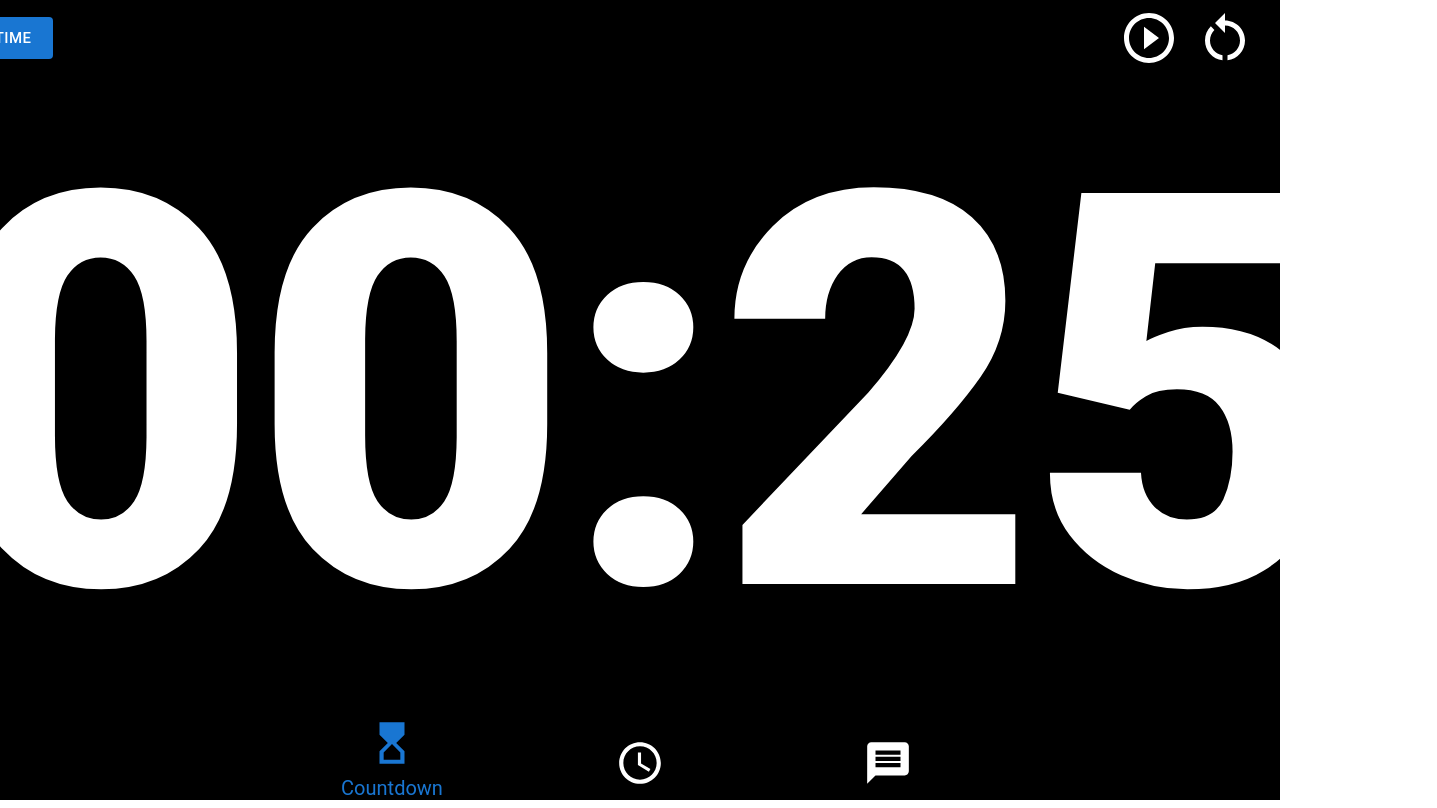
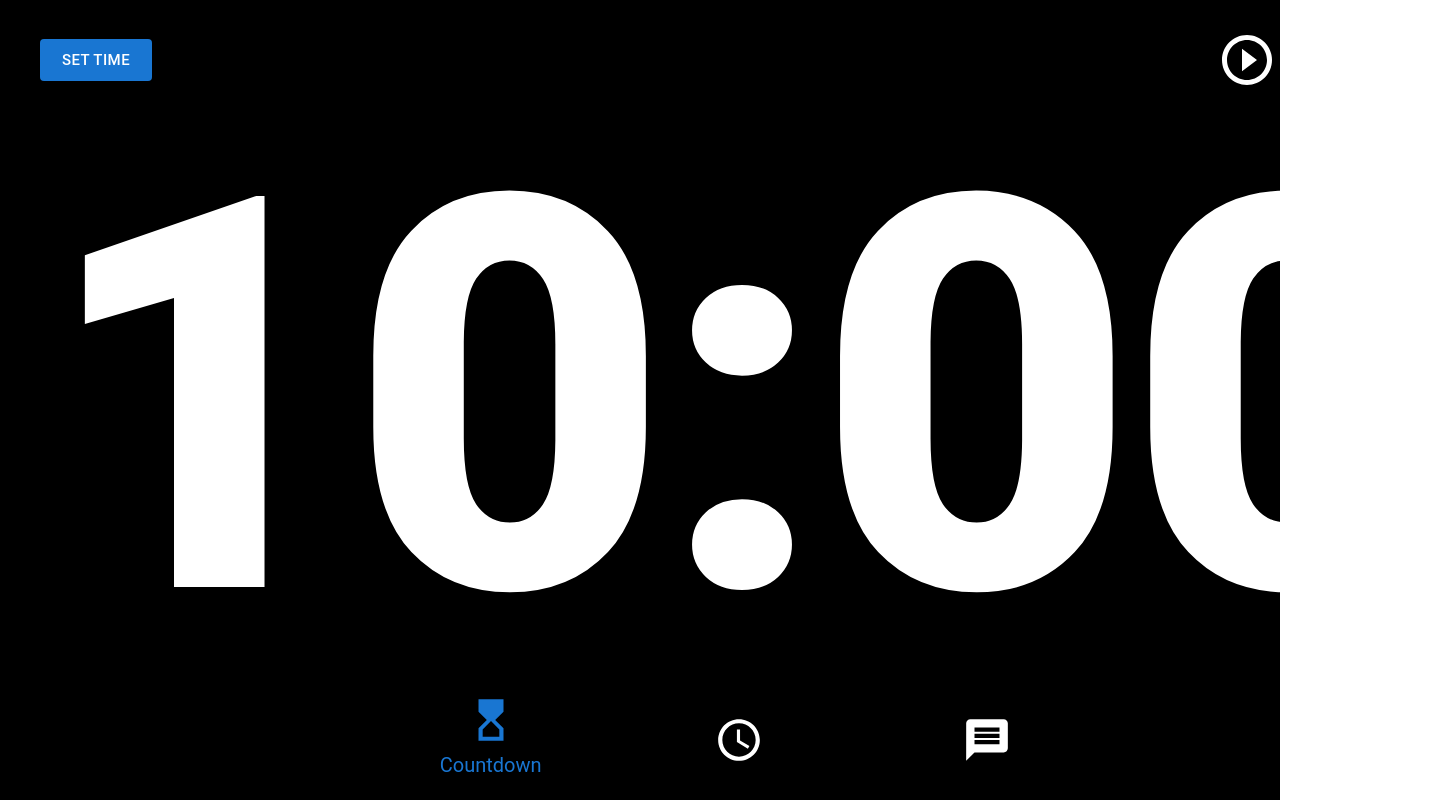
Before and after one commit to olamide-ibiloye/countdown-app, a React (Create React App) app: page / in a window 1280 px wide. Shown: the whole page, 1437 px wide, since content can reach past the window. Built offline with nearby package versions, Linux system fonts and the light colour scheme.

Commit message:
Updated UI and fixed Play/Pause functionality

```diff
--- a/src/App.tsx
+++ b/src/App.tsx
@@ -5,12 +5,10 @@ import DataProvider from "./providers/DataProvider";
 import TimeUp from "./components/timeUp/TimeUp";
 
 const displayStyles = {
-    justifyContent: "center",
-    alignItems: "center",
     height: "100vh",
     backgroundColor: "black",
     display: "grid",
-    gridTemplateRows: "repeat(3, 1fr)",
+    gridTemplateRows: "1fr 2fr 1fr",
     px: 5,
 };
 
--- a/src/components/buttons/PlayAndPause.tsx
+++ b/src/components/buttons/PlayAndPause.tsx
@@ -1,25 +1,22 @@
-import React, { useState } from "react";
+import React, { useContext } from "react";
 import PlayCircleOutlineIcon from "@mui/icons-material/PlayCircleOutline";
 import PauseCircleOutlineIcon from "@mui/icons-material/PauseCircleOutline";
 import { IconButton } from "@mui/material";
+import { DataContext } from "../../providers/DataProvider";
 
 const buttonStyle = { fontSize: 60, color: "white" };
 
 const PlayAndPause = () => {
-    const [isPlaying, setIsPlaying] = useState(false);
+    const { isPlaying, setIsPlaying, editMode, setEditMode } =
+        useContext(DataContext);
 
     const togglePlay = () => {
-        if (isPlaying) {
-            pause();
-        } else {
-            play();
+        setIsPlaying(!isPlaying);
+
+        if (!isPlaying && editMode) {
+            setEditMode(false);
         }
-        setIsPlaying(!isPlaying);
     };
-
-    const pause = () => {};
-
-    const play = () => {};
 
     return (
         <IconButton onClick={togglePlay}>
--- a/src/components/buttons/Reset.tsx
+++ b/src/components/buttons/Reset.tsx
@@ -1,11 +1,36 @@
-import React from "react";
+import React, { useContext } from "react";
 import RestartAltIcon from "@mui/icons-material/RestartAlt";
 import { IconButton } from "@mui/material";
+import { DataContext } from "../../providers/DataProvider";
+import { getMilliseconds } from "../../utils/getMilliseconds";
 
 const buttonStyle = { fontSize: 60, color: "white" };
 
 const Reset = () => {
-    const toggleReset = () => {};
+    const {
+        editMode,
+        setEditMode,
+        setDuration,
+        hours,
+        minutes,
+        seconds,
+        isPlaying,
+        setIsPlaying,
+    } = useContext(DataContext);
+
+    const toggleReset = () => {
+        if (isPlaying) {
+            setIsPlaying(false);
+        }
+
+        const newDuration = getMilliseconds({ hours, minutes, seconds });
+
+        setDuration(newDuration);
+
+        if (editMode) {
+            setEditMode(false);
+        }
+    };
 
     return (
         <IconButton onClick={toggleReset}>
--- a/src/components/buttons/SetTime.tsx
+++ b/src/components/buttons/SetTime.tsx
@@ -12,6 +12,7 @@ const SetTime = () => {
         hours,
         minutes,
         seconds,
+        setIsPlaying,
     } = React.useContext(DataContext);
 
     const handleClick = () => {
@@ -21,6 +22,7 @@ const SetTime = () => {
             setDuration(newDuration);
         }
 
+        setIsPlaying(false);
         setEditMode(!editMode);
     };
 
--- a/src/components/countdown/CountDown.tsx
+++ b/src/components/countdown/CountDown.tsx
@@ -4,11 +4,12 @@ import { getFormattedTime } from "../../utils/getFormattedTime";
 import { DataContext } from "../../providers/DataProvider";
 
 const Timer = () => {
-    const { setShowTimeUp, duration } = useContext(DataContext);
+    const { setShowTimeUp, duration, isPlaying } = useContext(DataContext);
     const [time, setTime] = useState<number>(duration);
 
     useEffect(() => {
-        time > 0 &&
+        isPlaying &&
+            time > 0 &&
             setTimeout(() => {
                 setTime(time - 1000);
             }, 1000);
@@ -16,12 +17,19 @@ const Timer = () => {
         if (time === 0) {
             setShowTimeUp(true);
         }
-    }, [time, setShowTimeUp]);
+    }, [time, isPlaying, setShowTimeUp]);
 
     let hourIncluded: boolean = getFormattedTime(time).length > 5;
 
     return (
-        <Box>
+        <Box
+            sx={{
+                height: "100%",
+                display: "flex",
+                justifyContent: "center",
+                alignItems: "center",
+            }}
+        >
             <Typography
                 variant="h1"
                 sx={{
--- a/src/components/display/Display.tsx
+++ b/src/components/display/Display.tsx
@@ -10,7 +10,7 @@ const Display = () => {
     const { feature, editMode } = useContext(DataContext);
 
     return (
-        <Box>
+        <Box sx={{ height: "70vh" }}>
             {feature === "countdown" && !editMode && <CountDown />}
             {feature === "countdown" && editMode && <EditCountDown />}
             {feature === "time" && <Time />}
--- a/src/components/editCountdown/EditCountDown.tsx
+++ b/src/components/editCountdown/EditCountDown.tsx
@@ -23,6 +23,14 @@ const EditCountDown = () => {
         useContext(DataContext);
 
     return (
+        <Box
+            sx={{
+                height: "100%",
+                display: "flex",
+                justifyContent: "center",
+                alignItems: "center",
+            }}
+        >
             <Box sx={{ display: "flex", flexDirection: "row" }}>
                 <FigureBlock value={hours} setValue={setHours} />
                 <Typography variant="h1" sx={fontStyle}>
@@ -34,6 +42,7 @@ const EditCountDown = () => {
                 </Typography>
                 <FigureBlock value={seconds} setValue={setSeconds} />
             </Box>
+        </Box>
     );
 };
 
--- a/src/components/editCountdown/FigureBlock.tsx
+++ b/src/components/editCountdown/FigureBlock.tsx
@@ -20,7 +20,15 @@ const FigureBlock: React.FC<FigureBlockProps> = ({ value, setValue }) => {
     };
 
     return (
-        <Box sx={{ display: "flex", flexDirection: "column" }}>
+        <Box
+            sx={{
+                display: "flex",
+                flexDirection: "column",
+                height: "100%",
+                justifyContent: "center",
+                alignItems: "center",
+            }}
+        >
             <IconButton onClick={toggleUp}>
                 <KeyboardArrowUpIcon sx={buttonStyle} />
             </IconButton>
--- a/src/components/message/Message.tsx
+++ b/src/components/message/Message.tsx
@@ -5,7 +5,14 @@ const Message = () => {
     const userMessage = "This is a default message";
 
     return (
-        <Box>
+        <Box
+            sx={{
+                height: "100%",
+                display: "flex",
+                justifyContent: "center",
+                alignItems: "center",
+            }}
+        >
             <Typography
                 variant="h1"
                 sx={{
--- a/src/components/time/Time.tsx
+++ b/src/components/time/Time.tsx
@@ -17,7 +17,14 @@ const Time = () => {
     }, [currentTime]);
 
     return (
-        <Box>
+        <Box
+            sx={{
+                height: "100%",
+                display: "flex",
+                justifyContent: "center",
+                alignItems: "center",
+            }}
+        >
             <Typography
                 variant="h1"
                 sx={{
@@ -30,8 +37,6 @@ const Time = () => {
                         lg: 350,
                         xl: 450,
                     },
-                    display: "flex",
-                    flex: 1,
                 }}
             >
                 {currentTime}
--- a/src/components/timeUp/TimeUp.tsx
+++ b/src/components/timeUp/TimeUp.tsx
@@ -4,7 +4,7 @@ import React, { useContext } from "react";
 import { DataContext } from "../../providers/DataProvider";
 
 const TimeUp = () => {
-    const { showTimeUp, setShowTimeUp } = useContext(DataContext);
+    const { showTimeUp, setShowTimeUp, setIsPlaying } = useContext(DataContext);
 
     const displayStyles = {
         height: "100vh",
@@ -17,6 +17,7 @@ const TimeUp = () => {
 
     const handleClick = () => {
         setShowTimeUp(false);
+        setIsPlaying(false);
     };
 
     const timeUpMessage = "Time's Up";
--- a/src/providers/DataProvider.tsx
+++ b/src/providers/DataProvider.tsx
@@ -15,6 +15,8 @@ interface DataContextType {
     setDuration: React.Dispatch<React.SetStateAction<number>>;
     editMode: boolean;
     setEditMode: React.Dispatch<React.SetStateAction<boolean>>;
+    isPlaying: boolean;
+    setIsPlaying: React.Dispatch<React.SetStateAction<boolean>>;
 }
 
 const initialContext: DataContextType = {
@@ -32,6 +34,8 @@ const initialContext: DataContextType = {
     setDuration: () => {},
     editMode: false,
     setEditMode: () => {},
+    isPlaying: false,
+    setIsPlaying: () => {},
 };
 
 export const DataContext = createContext<DataContextType>(initialContext);
@@ -44,10 +48,11 @@ const DataProvider: React.FC<DataProviderProps> = ({ children }) => {
     const [feature, setFeature] = useState<string>("countdown");
     const [showTimeUp, setShowTimeUp] = useState<boolean>(false);
     const [hours, setHours] = useState<number>(0);
-    const [minutes, setMinutes] = useState<number>(0);
+    const [minutes, setMinutes] = useState<number>(10);
     const [seconds, setSeconds] = useState<number>(0);
-    const [duration, setDuration] = useState<number>(30000);
+    const [duration, setDuration] = useState<number>(600000);
     const [editMode, setEditMode] = useState<boolean>(false);
+    const [isPlaying, setIsPlaying] = useState(false);
 
     return (
         <DataContext.Provider
@@ -66,6 +71,8 @@ const DataProvider: React.FC<DataProviderProps> = ({ children }) => {
                 setDuration,
                 editMode,
                 setEditMode,
+                isPlaying,
+                setIsPlaying,
             }}
         >
             {children}
```
Lines whose indentation alone changed are shown as unchanged.
